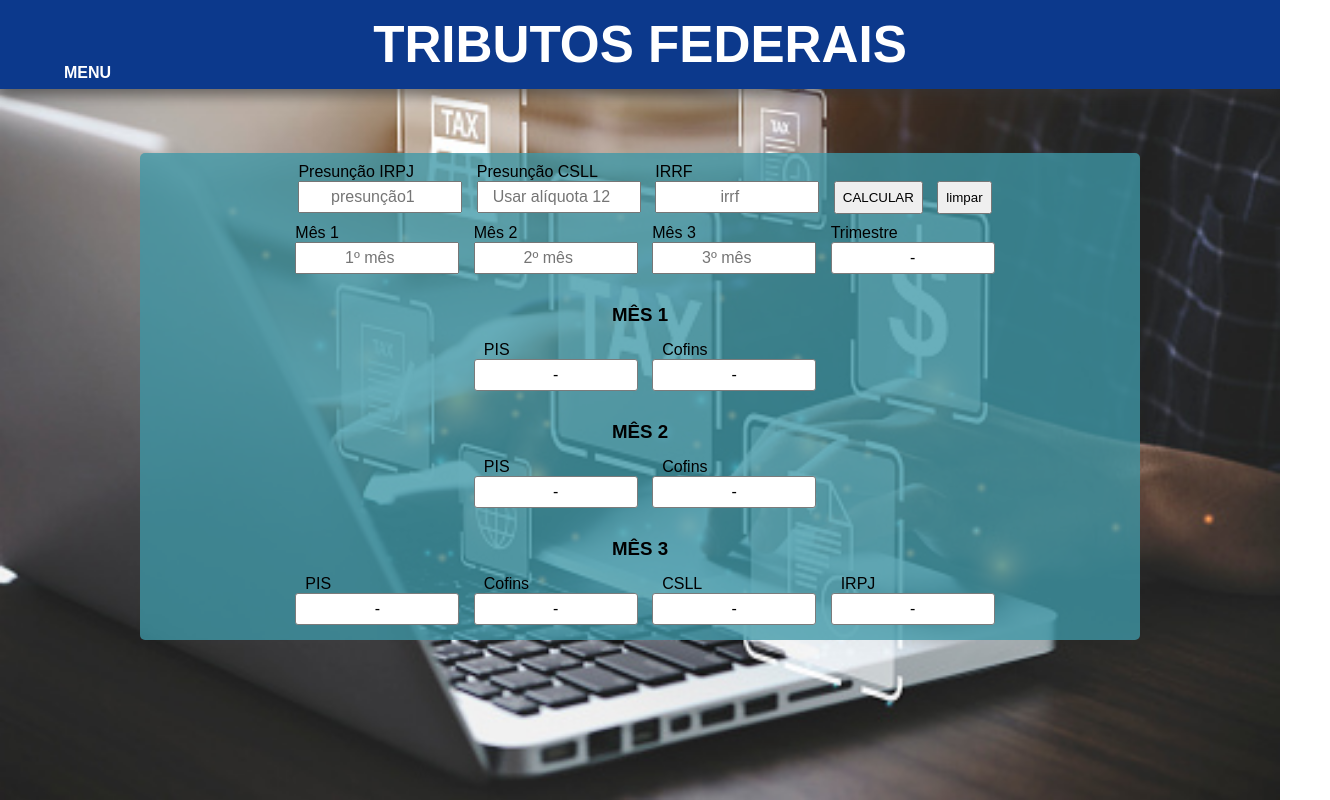
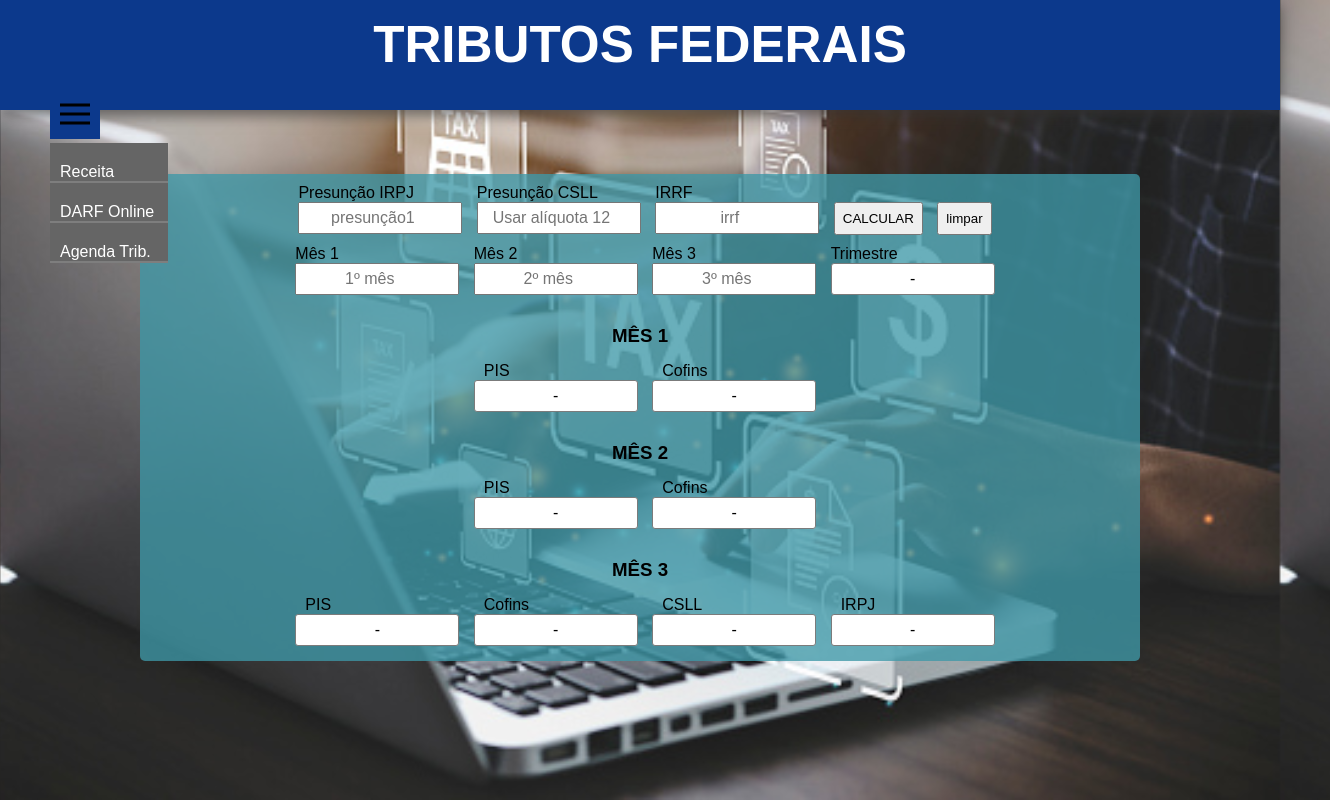
Before and after one commit to daviribeiroads/tributos, a plain HTML site: page index.html in a window 1280 px wide. Shown: the whole page, 1330 px wide, since content can reach past the window. Drawn offline with Linux system fonts and the light colour scheme.

Commit message:
Atualizar

```diff
--- a/index.html
+++ b/index.html
@@ -8,20 +8,25 @@
     <link rel="stylesheet" href="style/style.css" media="all">
     <link rel="stylesheet" href="style/print.css" media="print">
     <link rel="shortcut icon" href="imagen/favicon.png" type="image/x-icon">
+    <link href="https://fonts.googleapis.com/icon?family=Material+Icons" rel="stylesheet" >
     <script src="js/scripts.js"></script>
 </head>
 <body>
     <header>
-        <div class="menu">
-            <ul><strong>MENU</strong>
-                <li id="lista1"><a href="https://www.gov.br/receitafederal/pt-br" target="_blank" id="a1">Receita</a></li>
-                <li id="lista2"><a href="https://sicalc.receita.economia.gov.br/sicalc/rapido/contribuinte" target="_blank" id="a2">DARF Online</a></li>
-                <li><a href="https://www.gov.br/receitafederal/pt-br/assuntos/agenda-tributaria" target="_blank" id="a3">Agenda Trib.</a></li>
-            </ul>
-        </div>
         <div class="titulo">
             <h1>TRIBUTOS FEDERAIS</h1>
         </div>
+        <div class="menu">
+            <i id="menu" class="icons" onclick="clickMenu()"><abbr title="Opções site receita"><img id="img-menu" src="imagen/icons8-cardápio-50.png" alt="menu"></abbr></i>
+            <menu id="itens">
+                <ul>
+                    <li id="lista1"><a href="https://www.gov.br/receitafederal/pt-br" target="_blank" id="a1">Receita</a></li>
+                    <li id="lista2"><a href="https://sicalc.receita.economia.gov.br/sicalc/rapido/contribuinte" target="_blank" id="a2">DARF Online</a></li>
+                    <li><a href="https://www.gov.br/receitafederal/pt-br/assuntos/agenda-tributaria" target="_blank" id="a3">Agenda Trib.</a></li>
+                </ul>
+            </menu>
+        </div>
+
     </header>
     <main>
         <div class="container">
--- a/js/scripts.js
+++ b/js/scripts.js
@@ -71,3 +71,11 @@ function Cal(){
     }
 
 }
+
+function clickMenu() {
+        if(itens.style.display == 'block') {
+                itens.style.display = 'none'
+        } else {
+                itens.style.display = 'block'
+        }
+}
--- a/style/style.css
+++ b/style/style.css
@@ -9,63 +9,68 @@ body {
     font-family: Arial, Helvetica, sans-serif;
     background-image: url('../imagen/imposto.jpg');
     background-size: 100%;
+    background-image: cover;
 
 }
 
 header{
     background-color: #0c398c;
+    height: 110px;
     box-shadow: 0px 6px 13px 0px rgba(53, 52, 52, 0.626);
 }
 
+#img-menu {
+    max-width: 30px;
+    background-color: #0c398c;
+    padding: 10px;
+
+}
+
 .menu {
+    width: 100vw;
     position: absolute;
-    margin: 5%;
+    padding-left: 50px;
 }
+
+menu > ul > li {
+    list-style-type: none;
+    padding-top: 20px;
+    background-color: #656565;
+    width: 118px;
+    border-bottom: solid 2px #7e7e7e;
+}
+
+menu > ul > li:hover {
+    background-color: #7e7e7e;
+}
+
+menu > ul > li > a:hover{
+    font-size: 17px;
+    text-decoration: underline;
+}
+
+i {
+    cursor: pointer;
+    color: white;
+}
+
 
 .list {
     padding: 6px;
     width: 100px;
     text-align: center;
     border-radius: 3/3%
-    ;
+
 }
 
 option {
     background-color: rgb(127, 225, 255);
 }
 
-ul > li {
-    display: none;
-}
-
-.menu > ul:hover li {
-    display: block;
-    background-color: rgb(145, 177, 204);
-    padding: 8px 15px;
-    margin-left: 10px;
-
-}
-
-strong {
-    color: white;
-}
-
-li {
-    margin-top: 3px;
-}
-
 a {
     text-decoration: none;
     color: white;
-}
-
-a:hover {
-    text-decoration: underline;
-    color: rgb(13, 13, 77);
-    font-size: 18px;
-    transition: all 0.3s;
-
-
+    margin-left: 10px;
 }
 
 h1 {
@@ -147,4 +152,4 @@ button {
 
 footer {
     text-align: center;
-},
+}
```
Also changed, not shown: imagen/icons8-cardápio-50.png (added).
